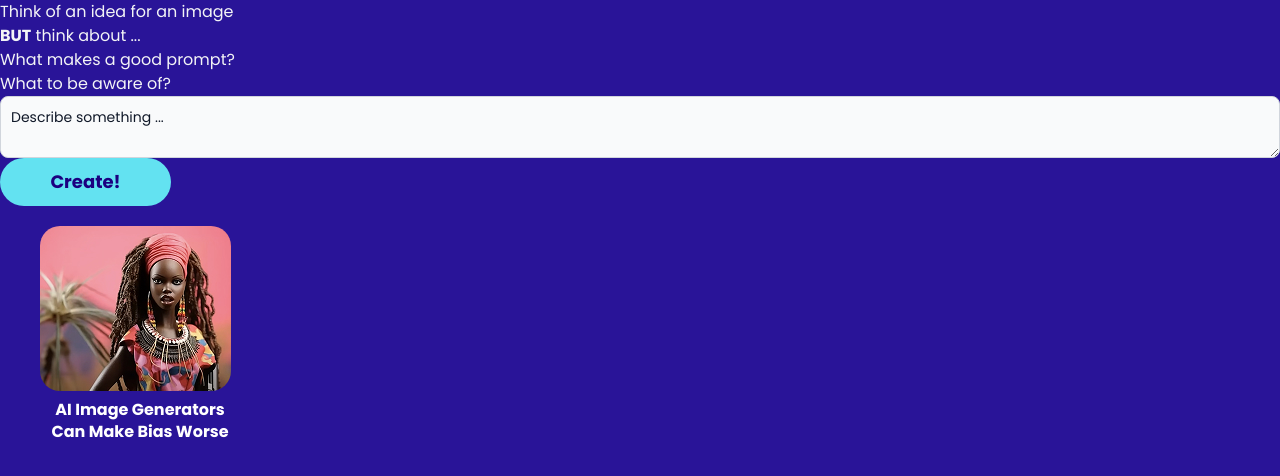
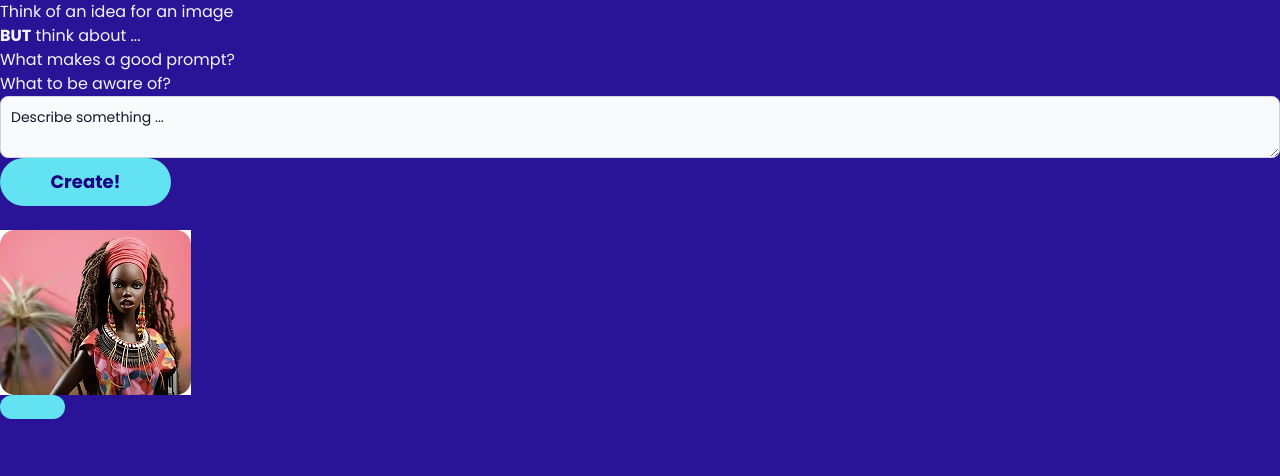
Before and after one commit to neontribe/think-ai, a Next.js app: page /process/query in a window 1280 px wide. Shown: the top 476 px of the page. Built offline with nearby package versions, Linux system fonts and the light colour scheme.

Commit message:
Import LearnBox component

```diff
--- a/src/app/process/query/page.jsx
+++ b/src/app/process/query/page.jsx
@@ -5,6 +5,7 @@ import { useGlobalState } from "@/app/contexts/GlobalStateProvider";
 import { useEffect } from "react";
 import CustomImage from '@/app/components/CustomImage';
 import DollImage from '@/app/assets/doll-image.jpg';
+import LearnBox from '@/app/components/LearnBox';
 
 export default function Query() {
   const router = useRouter();
@@ -27,16 +28,14 @@ export default function Query() {
       Create!
     </button>
     {/* CustomImage componenet */}
-    <div style={{display: 'flex', gap: '16px', margin: '20px 0'}}>
-      <CustomImage
-      src={DollImage}
-      alt="Doll image"
-      width={191}
-      height={165}
-      caption="AI Image Generators Can Make Bias Worse"
-      borderRadius='20px'
-      link="https://www.youtube.com/watch?v=L2sQRrf1Cd8"
-      />
+    <div className='relative flex gap-4 mt-6'>
+    <LearnBox
+    src={DollImage}
+    alt="Doll image"
+    caption="AI Image Generators Can Make Bias Worse"
+    link="https://www.youtube.com/watch?v=L2sQRrf1Cd8"
+    buttonText='video'
+    />
     </div>
   </>);
 }
```
